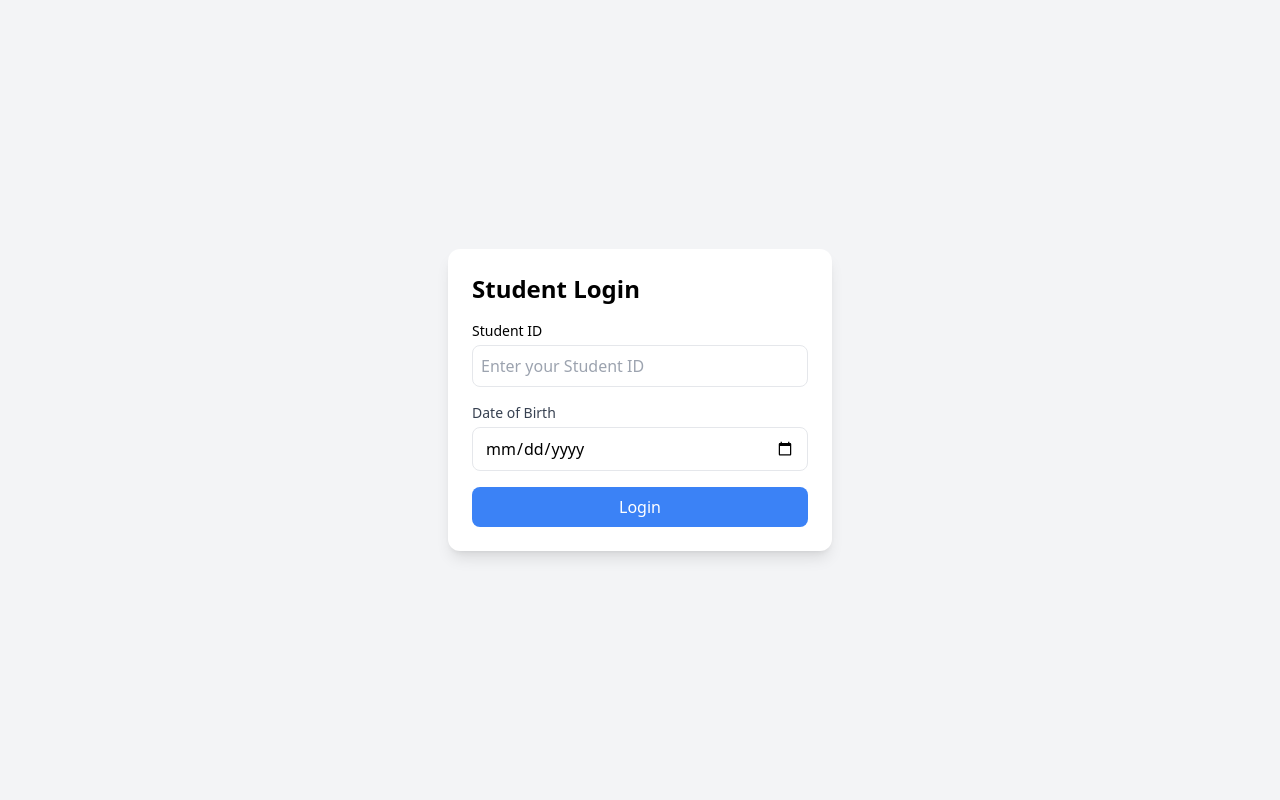
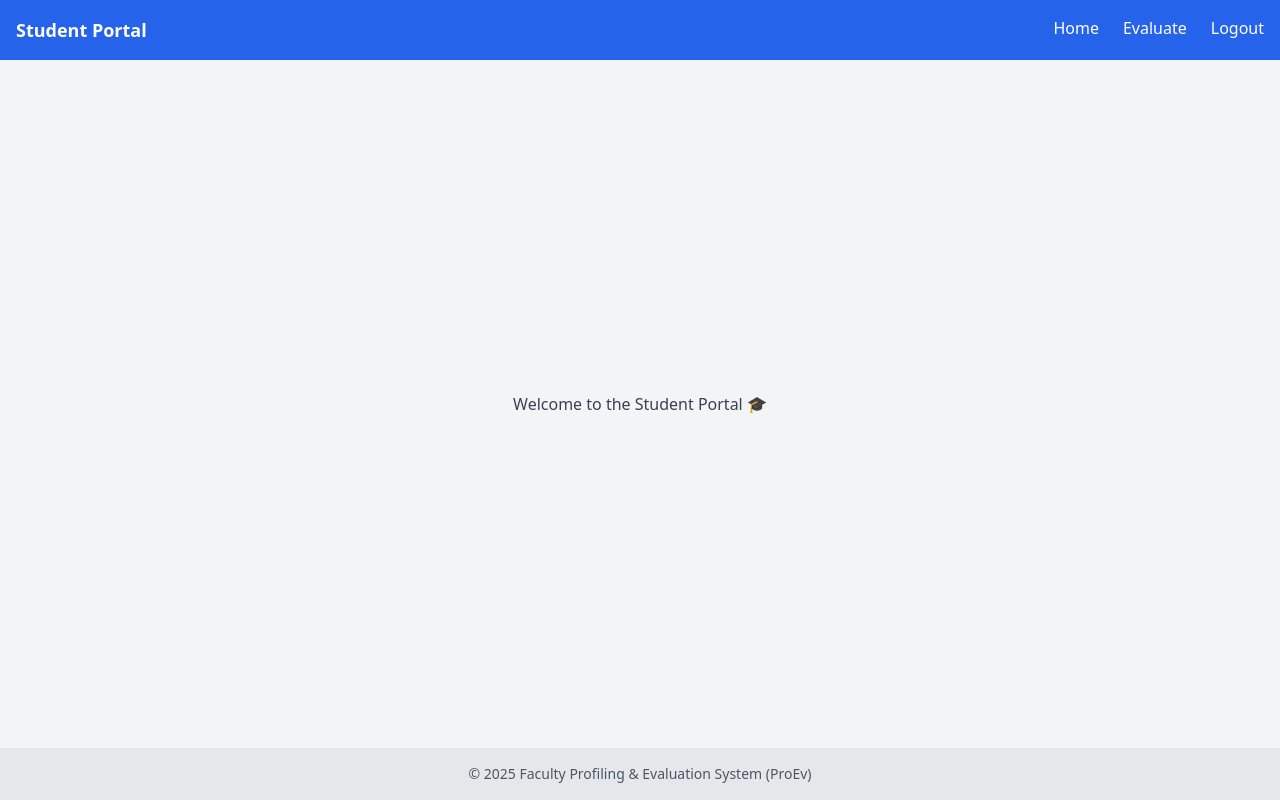
Before and after one commit to rexshimura/Instructor_Evaluation_System_with_Facial_Recognition, a React (Create React App) app in the folder frontend/: page /home in a window 1280 px wide. Built offline with nearby package versions, Linux system fonts and the light colour scheme.

Commit message:
Routing for Homepage

```diff
--- a/frontend/package.json
+++ b/frontend/package.json
@@ -9,6 +9,7 @@
     "@testing-library/user-event": "^13.5.0",
     "react": "^19.1.1",
     "react-dom": "^19.1.1",
+    "react-router-dom": "^7.8.2",
     "react-scripts": "5.0.1",
     "web-vitals": "^2.1.4"
   },
--- a/frontend/src/App.js
+++ b/frontend/src/App.js
@@ -1,7 +1,14 @@
 import Login from "./pages/Login";
+import Home from "./pages/home/Home";
+import {Route, Routes} from "react-router-dom";
 
 function App() {
-  return <Login />;
+    return (
+    <Routes>
+      <Route path="/" element={<Login />} />
+      <Route path="/home" element={<Home />} />
+    </Routes>
+  );
 }
 
 export default App;
--- a/frontend/src/components/InputText.js
+++ b/frontend/src/components/InputText.js
@@ -1,16 +1,3 @@
-import React from "react";
+export default class InputText {
 
-export default function InputText({ label, value, onChange, placeholder, type = "text" }) {
-  return (
-    <div className="mb-4">
-      <label className="block text-sm font-medium mb-1">{label}</label>
-      <input
-        type={type}
-        value={value}
-        onChange={onChange}
-        placeholder={placeholder}
-        className="w-full p-2 border rounded-lg focus:ring-2 focus:ring-blue-400"
-      />
-    </div>
-  );
 }
--- /dev/null
+++ b/frontend/src/components/module_input/InputText.js
@@ -0,0 +1,16 @@
+import React from "react";
+
+export default function InputText({ label, value, onChange, placeholder, type = "text" }) {
+  return (
+    <div className="mb-4">
+      <label className="block text-sm font-medium mb-1">{label}</label>
+      <input
+        type={type}
+        value={value}
+        onChange={onChange}
+        placeholder={placeholder}
+        className="w-full p-2 border rounded-lg focus:ring-2 focus:ring-blue-400"
+      />
+    </div>
+  );
+}
--- a/frontend/src/data/students.js
+++ b/frontend/src/data/students.js
@@ -1,23 +1,39 @@
 const students = [
   {
-    id: "20210001",
-    dob: "2002-05-14", // YYYY-MM-DD format
-    name: "Alice Johnson",
+    studentId: "20210001",
+    firstName: "Alice",
+    middleName: "Marie",
+    lastName: "Johnson",
+    suffix: "",
+    dob: "2002-05-14", // YYYY-MM-DD
+    sex: "Female",
+    course: "BSIT",
+    year: 2,
+    semester: 1,
   },
   {
-    id: "20210002",
-    dob: "2003-08-21",
-    name: "Bob Martinez",
+    studentId: "20210002",
+    firstName: "John Paul",
+    middleName: "Panggo",
+    lastName: "Mahilom",
+    suffix: "",
+    dob: "2005-06-24",
+    sex: "Male",
+    course: "BSIT",
+    year: 3,
+    semester: 1,
   },
   {
-    id: "20210003",
+    studentId: "20210003",
+    firstName: "Cassandra",
+    middleName: "Rose",
+    lastName: "Lee",
+    suffix: "Ma.",
     dob: "2001-12-03",
-    name: "Cassandra Lee",
-  },
-  {
-    id: "20210004",
-    dob: "2005-06-24",
-    name: "John Paul Mahilom",
+    sex: "Female",
+    course: "BSIT",
+    year: 4,
+    semester: 1,
   },
 ];
 
--- a/frontend/src/index.js
+++ b/frontend/src/index.js
@@ -1,11 +1,12 @@
 import React from 'react';
 import ReactDOM from 'react-dom/client';
+import { BrowserRouter } from "react-router-dom";
 import './index.css';
 import App from './App';
 
 const root = ReactDOM.createRoot(document.getElementById('root'));
 root.render(
-  <React.StrictMode>
+  <BrowserRouter>
     <App />
-  </React.StrictMode>
+  </BrowserRouter>
 );
--- a/frontend/src/pages/Login.js
+++ b/frontend/src/pages/Login.js
@@ -1,22 +1,25 @@
 import React, { useState } from "react";
-import InputText from "../components/InputText";
-import InputDateOfBirth from "../components/InputDateOfBirth";
+import { useNavigate } from "react-router-dom";
+import InputText from "../components/module_input/InputText";
+import InputDateOfBirth from "../components/module_input/InputDateOfBirth";
 import students from "../data/students";
 
 export default function Login() {
   const [studentId, setStudentId] = useState("");
   const [dob, setDob] = useState("");
   const [message, setMessage] = useState("");
+  const navigate = useNavigate();
 
   const handleLogin = (e) => {
     e.preventDefault();
 
     const foundStudent = students.find(
-      (s) => s.id === studentId && s.dob === dob
+      (s) => s.studentId === studentId && s.dob === dob
     );
 
     if (foundStudent) {
-      setMessage(`✅ Welcome, ${foundStudent.name}!`);
+      // ✅ Redirect to home
+      navigate("/home", { state: { student: foundStudent } });
     } else {
       setMessage("❌ Invalid Student ID or Date of Birth.");
     }
--- /dev/null
+++ b/frontend/src/pages/home/Home.js
@@ -0,0 +1,41 @@
+import React from "react";
+import { useLocation } from "react-router-dom";
+
+export default function Home() {
+  const location = useLocation();
+  const student = location.state?.student;
+
+  return (
+    <div className="min-h-screen bg-gray-100 flex flex-col">
+      <nav className="bg-blue-600 text-white p-4 flex justify-between">
+        <h1 className="font-bold text-lg">Student Portal</h1>
+        <ul className="flex gap-6">
+          <li className="hover:underline cursor-pointer">Home</li>
+          <li className="hover:underline cursor-pointer">Evaluate</li>
+          <li className="hover:underline cursor-pointer">Logout</li>
+        </ul>
+      </nav>
+
+      <main className="flex-1 flex flex-col items-center justify-center text-center p-6">
+        {student ? (
+          <>
+            <h2 className="text-3xl font-bold mb-4">
+              Welcome, {student.firstName} {student.lastName}! 🎓
+            </h2>
+            <p className="text-gray-700">
+              {student.course} - Year {student.year}, Semester {student.semester}
+            </p>
+          </>
+        ) : (
+          <p className="text-gray-700">Welcome to the Student Portal 🎓</p>
+        )}
+      </main>
+
+      <footer className="bg-gray-200 text-center py-4">
+        <p className="text-sm text-gray-600">
+          © {new Date().getFullYear()} Faculty Profiling & Evaluation System (ProEv)
+        </p>
+      </footer>
+    </div>
+  );
+}
```
Also changed, not shown: frontend/src/components/module_input/InputDateOfBirth.js (renamed from frontend/src/components/InputDateOfBirth.js), frontend/src/components/module_input/InputPassword.js (renamed from frontend/src/components/InputPassword.js), 1 other file (tests, documents, lock files or other folders).
